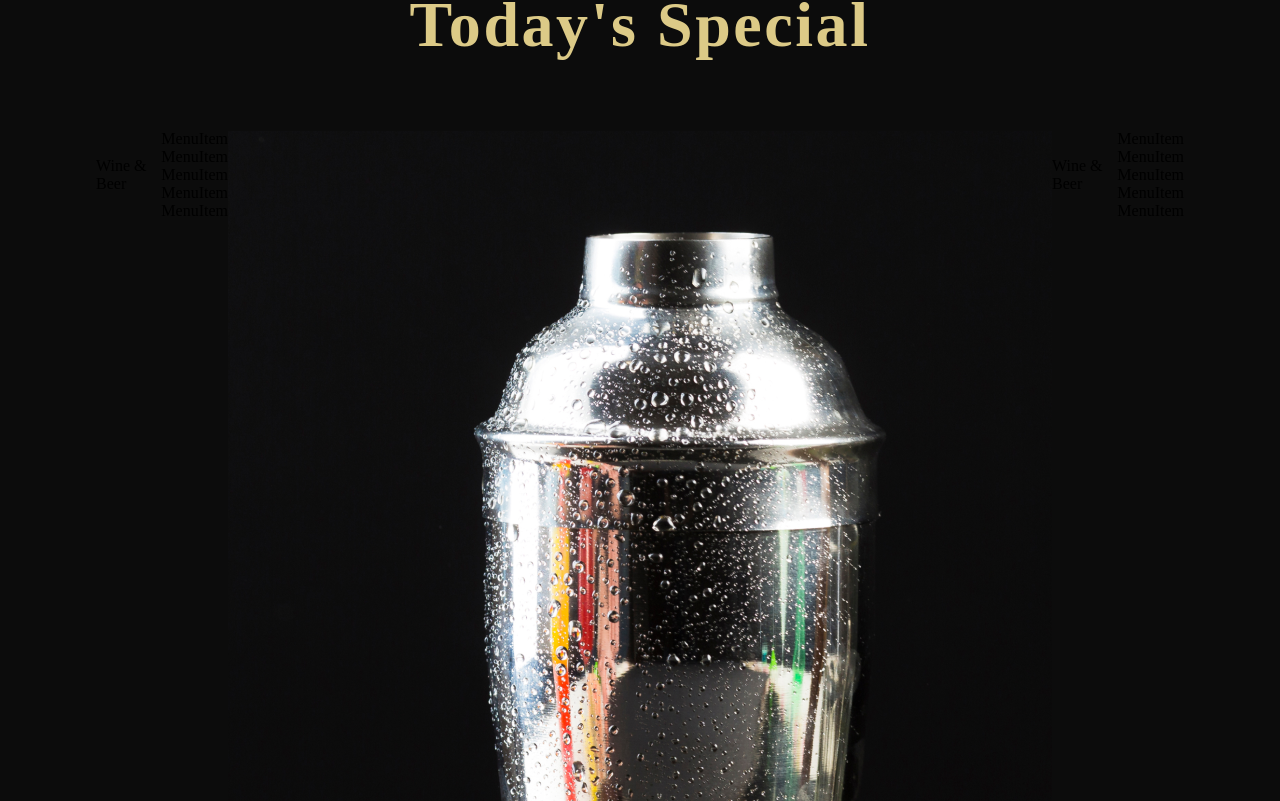
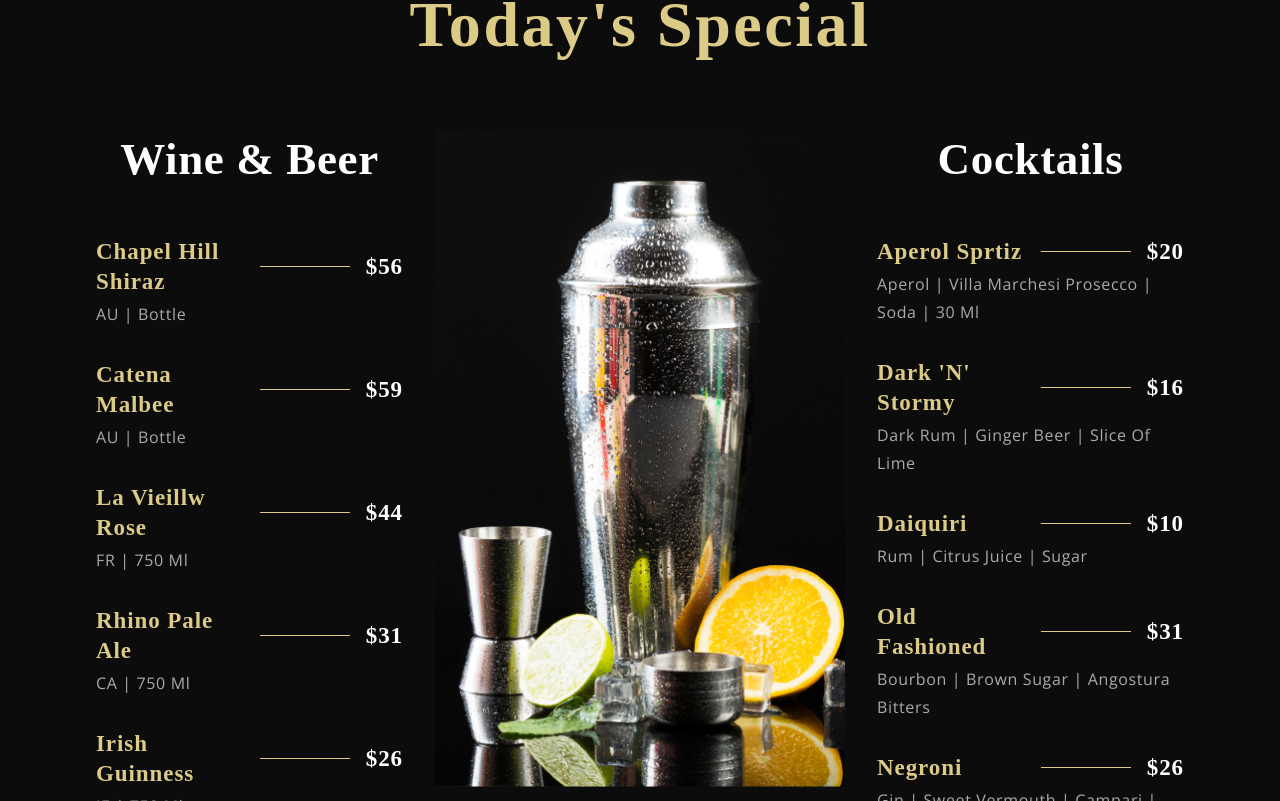
Before and after one commit to leonguyendotto/resto_web, a React (Create React App) app: page / in a window 1280 px wide. Shown: the part 2339-3140 px from the top of the page. Built offline with nearby package versions, Linux system fonts and the light colour scheme; a web font is replaced by a local one.

Commit message:
special menu section

```diff
--- a/src/components/Menuitem/MenuItem.css
+++ b/src/components/Menuitem/MenuItem.css
@@ -0,0 +1,35 @@
+.app__menuitem{
+    width: 100%;
+    margin: 1rem 0;
+    display: flex;
+    flex-direction: column;
+}
+
+.app__menuitem-head {
+    display: flex;
+    justify-content: space-between;
+    align-items: center;
+}
+
+.app__menuitem-sub {
+    width: 100%;
+    margin-top: 0.2rem;
+}
+
+.app__menuitem-name {
+    flex: 1;
+}
+
+.app__menuitem-dash {
+    width: 90px;
+    height: 1px;
+
+    background: var(--color-golden);
+    margin: 0 1rem;
+}
+
+.app__menuitem-price {
+    display: flex;
+    justify-content: flex-end;
+    align-items: flex-end;
+}
--- a/src/components/Menuitem/MenuItem.jsx
+++ b/src/components/Menuitem/MenuItem.jsx
@@ -2,9 +2,22 @@ import React from 'react';
 
 import './MenuItem.css';
 
-const MenuItem = () => (
-  <div>
-    MenuItem
+const MenuItem = ({title, price, tags}) => (
+  <div className='app__menuitem'>
+    <div className='app__menuitem-head'>
+      <div className='app__menuitem-name'>
+        <p className='p__cormorant' style={{color: '#DCCA87'}}>{title}</p>
+      </div>
+
+      <div className='app__menuitem-dash' />
+
+      <div className='app__menuitem-price'>
+        <p className='p__cormorant'>{price}</p>
+      </div>
+    </div>
+    <div className='app__menuitem-sub'>
+      <p className='p__opensans' style={{color:'#AAA'}}>{tags}</p>
+    </div>
   </div>
 );
 
--- a/src/container/Menu/SpecialMenu.css
+++ b/src/container/Menu/SpecialMenu.css
@@ -16,3 +16,59 @@
     flex-direction: row;
 
 }
+
+.app__specialMenu-menu_heading {
+    font-family: var(--font-base);
+    font-weight: 600;
+    font-size: 45px;
+    line-height: 58.5px;
+    letter-spacing: 0.04rem;
+    color: var(--color-white);
+}
+
+.app__specialMenu-menu_wine,
+.app__specialMenu-menu_cocktails {
+    flex: 1;
+    width: 100%;
+    flex-direction: column;
+}
+
+.app__specialMenu-menu_img {
+    width: 410px;
+    margin: 0 2rem;
+}
+
+.app__specialMenu-menu_img img {
+    width: 100%;
+    height: auto;
+}
+
+.app__specialMenu_menu_items {
+    display: flex;
+    flex-direction: column;
+
+    margin: 2rem 0;
+    width: 100%;
+}
+
+
+@media screen and (max-width:1150px) {
+    .app__specialMenu-menu {
+        flex-direction: column;
+        align-items: center;
+        width: 100%;
+    }
+    .app__specialMenu-menu_img {
+        margin: 3rem 0;
+    }
+}
+@media screen and (max-width:650px) {
+    .app__specialMenu-menu_img {
+        width: 100%;
+    }
+
+    .app__specialMenu-menu_heading {
+        font-size: 35px;
+        line-height: 48.5px;
+    }
+}
--- a/src/container/Menu/SpecialMenu.jsx
+++ b/src/container/Menu/SpecialMenu.jsx
@@ -15,13 +15,13 @@ const SpecialMenu = () => (
     </div>
     <div className='app__specialMenu-menu'>
       <div className='app__specialMenu-menu_wine flex__center'>
-        <p className='app__specialMenu_menu_heading'>
+        <p className='app__specialMenu-menu_heading'>
           Wine & Beer
         </p>
         <div className='app__specialMenu_menu_items'>
           {data.wines.map((wine,index)=> (
             <MenuItem
-              key={wine.title + index} title={wine.price} price={wine.price} tags={wine.tags}
+              key={wine.title + index} title={wine.title} price={wine.price} tags={wine.tags}
             />
           ))}
         </div>
@@ -32,13 +32,13 @@ const SpecialMenu = () => (
       </div>
 
       <div className='app__specialMenu-menu_cocktails flex__center'>
-        <p className='app__specialMenu_menu_heading'>
-          Wine & Beer
+        <p className='app__specialMenu-menu_heading'>
+          Cocktails
         </p>
         <div className='app__specialMenu_menu_items'>
           {data.cocktails.map((cocktail,index)=> (
             <MenuItem
-            key={cocktail.title + index} title={cocktail.price} price={cocktail.price} tags={cocktail.tags}
+            key={cocktail.title + index} title={cocktail.title} price={cocktail.price} tags={cocktail.tags}
           />
           ))}
         </div>
```
